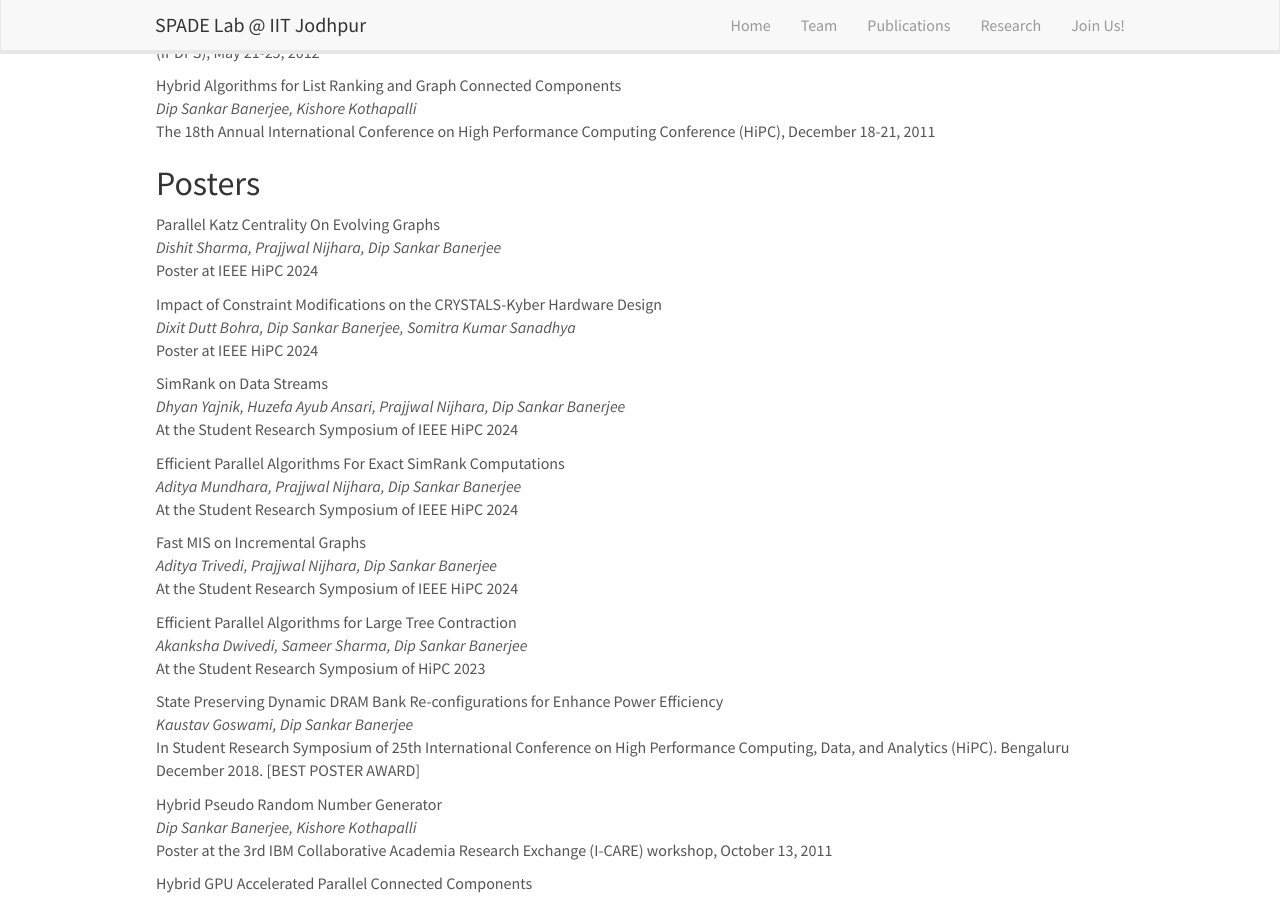
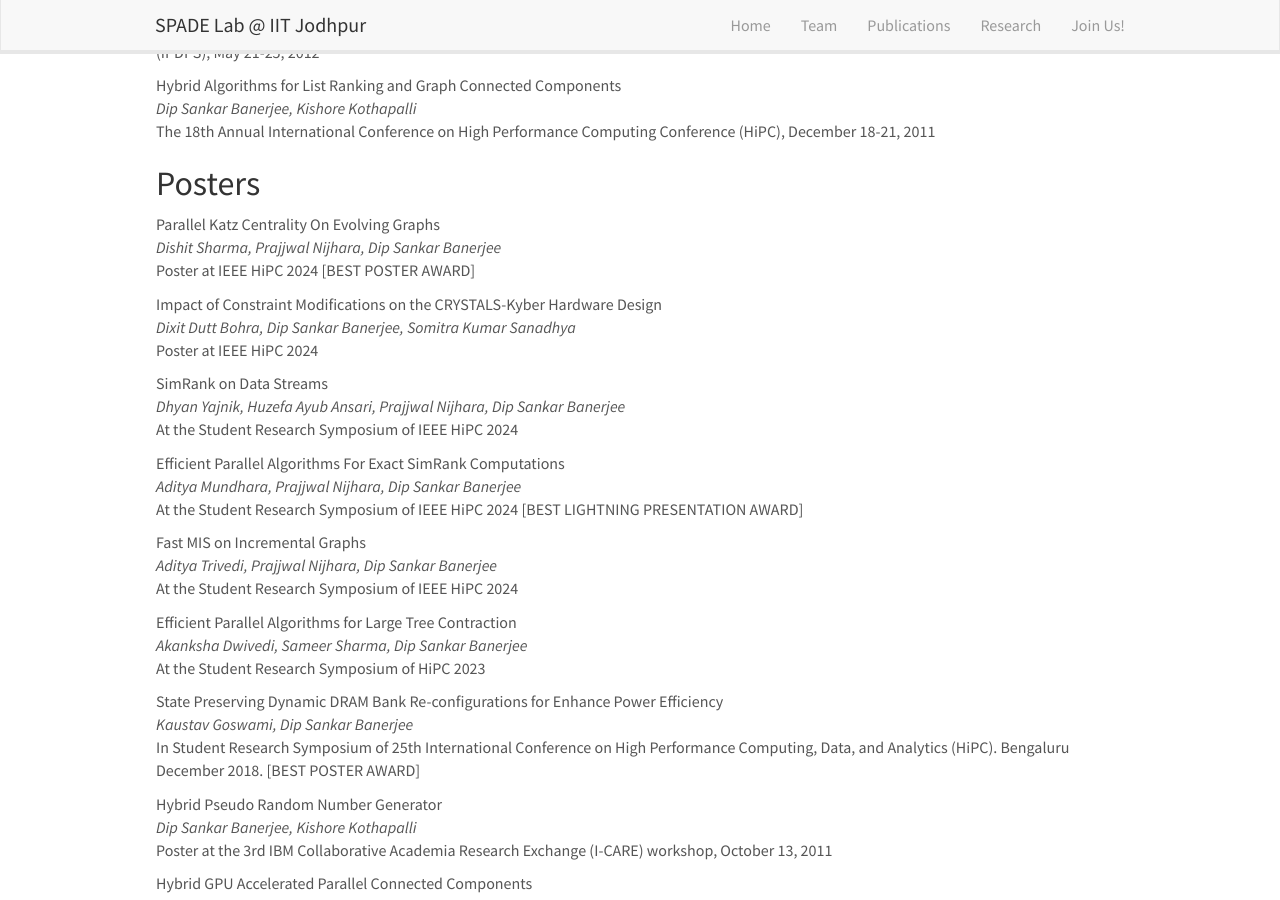
Before and after one commit to SPADE-IITJ/spade-iitj.github.io, a Jekyll site: the page built from _pages/publications.md, in a window 1280 px wide and 900 px high, scrolled down 3988 px. Built offline with Jekyll 4.4.1, drawn with Linux system fonts in a browser that asks for light colours; nearby versions of some CDN libraries.

Commit message:
Update posters.yml

```diff
--- a/_data/posters.yml
+++ b/_data/posters.yml
@@ -4,7 +4,7 @@
   authors: "Dishit Sharma, Prajjwal Nijhara, Dip Sankar Banerjee"
   link:
     url:
-    display: "Poster at IEEE HiPC 2024"
+    display: "Poster at IEEE HiPC 2024 [BEST POSTER AWARD]"
 
 - title: "Impact of Constraint Modifications on the CRYSTALS-Kyber Hardware Design"
   image:
@@ -28,7 +28,7 @@
   authors: "Aditya Mundhara, Prajjwal Nijhara, Dip Sankar Banerjee"
   link:
     url:
-    display: "At the Student Research Symposium of IEEE HiPC 2024"
+    display: "At the Student Research Symposium of IEEE HiPC 2024 [BEST LIGHTNING PRESENTATION AWARD]"
 
 - title: "Fast MIS on Incremental Graphs"
   image:
```
